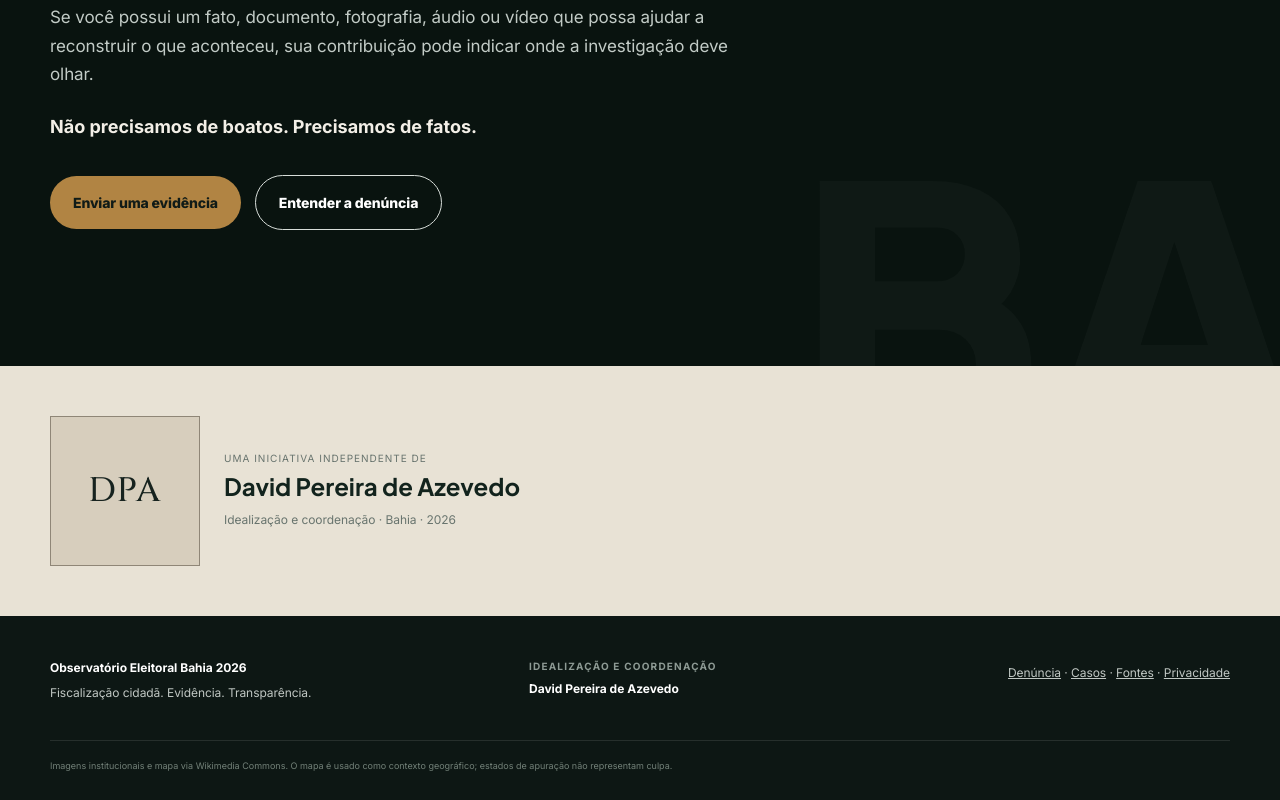
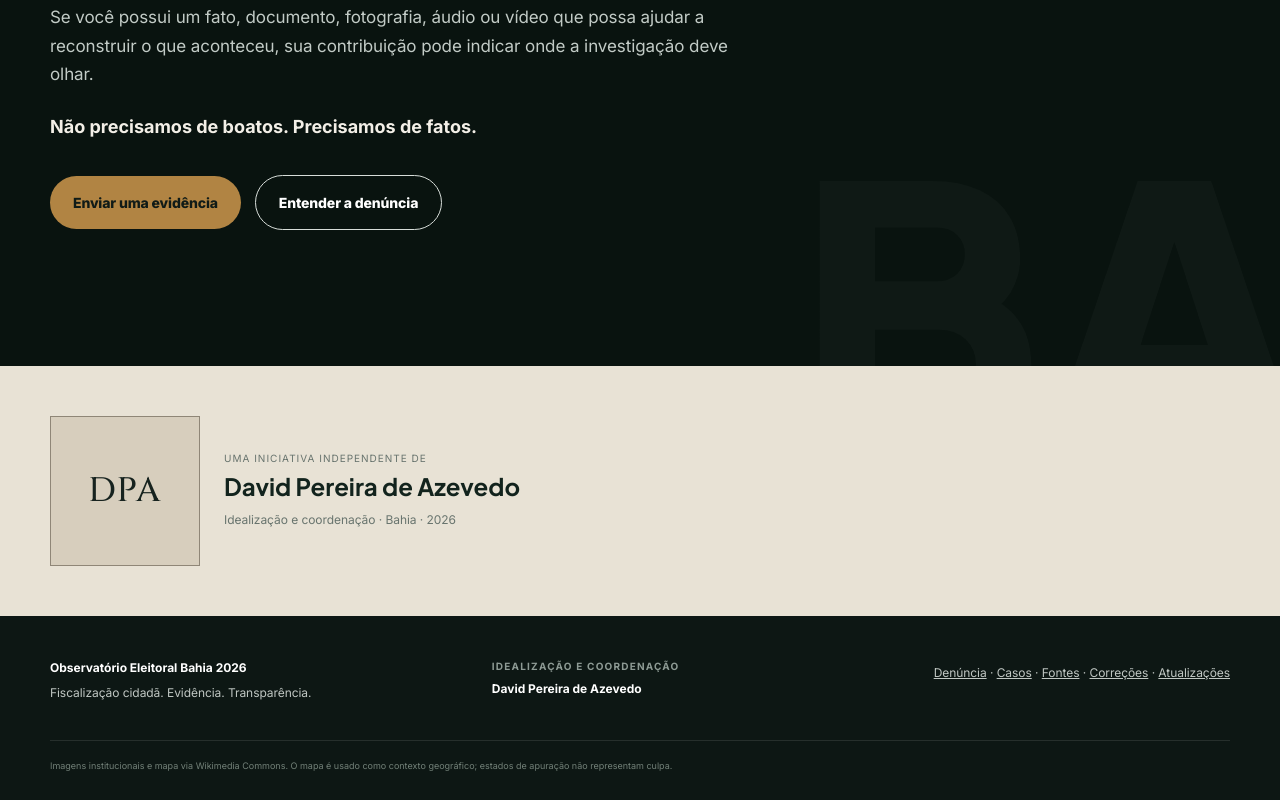
Before and after one commit to davidazevedo/observatorio-eleitoral-ba-2026, a Next.js app: page / in a window 1280 px wide. Shown: the part 6536-7336 px from the top of the page. Built offline with nearby package versions, Linux system fonts and the light colour scheme.

Commit message:
feat: expose correction policy and changelog from homepage

```diff
--- a/app/page.tsx
+++ b/app/page.tsx
@@ -214,7 +214,7 @@ export default function Home() {
         <div className="container footer-top">
           <div><strong>Observatório Eleitoral Bahia 2026</strong><p>Fiscalização cidadã. Evidência. Transparência.</p></div>
           <div className="footer-signature"><span>Idealização e coordenação</span><strong>David Pereira de Azevedo</strong></div>
-          <p><Link href="/denuncia">Denúncia</Link> · <Link href="/casos">Casos</Link> · <Link href="/fontes">Fontes</Link> · <Link href="/privacidade">Privacidade</Link></p>
+          <p><Link href="/denuncia">Denúncia</Link> · <Link href="/casos">Casos</Link> · <Link href="/fontes">Fontes</Link> · <Link href="/correcoes">Correções</Link> · <Link href="/atualizacoes">Atualizações</Link></p>
         </div>
         <div className="container visual-credits">Imagens institucionais e mapa via Wikimedia Commons. O mapa é usado como contexto geográfico; estados de apuração não representam culpa.</div>
       </footer>
```
